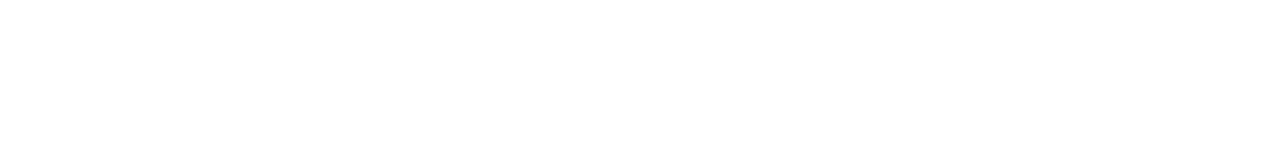
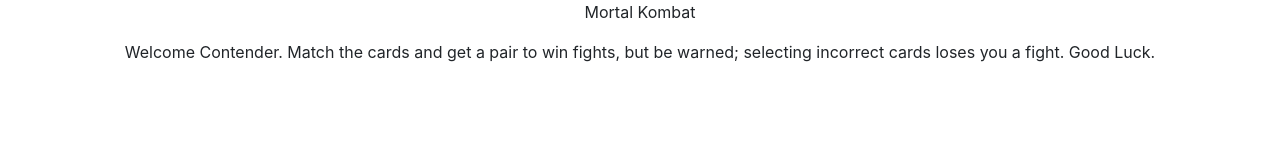
Before and after one commit to Shazaiib47/mortal-kombat-ms2, a plain HTML site: page home.html in a window 1280 px wide. Drawn offline with nearby package versions, Linux system fonts and the light colour scheme; a web font is replaced by a local one.

Commit message:
Added a section that displays the rule of the game

```diff
--- a/home.html
+++ b/home.html
@@ -4,8 +4,22 @@
     <meta charset="UTF-8">
     <meta name="viewport" content="width=device-width, initial-scale=1.0">
     <script src="https://code.jquery.com/jquery-3.5.1.js" integrity="sha256-QWo7LDvxbWT2tbbQ97B53yJnYU3WhH/C8ycbRAkjPDc=" crossorigin="anonymous"></script>
+    <link rel="stylesheet" href="https://stackpath.bootstrapcdn.com/bootstrap/4.5.2/css/bootstrap.min.css" integrity="sha384-JcKb8q3iqJ61gNV9KGb8thSsNjpSL0n8PARn9HuZOnIxN0hoP+VmmDGMN5t9UJ0Z" crossorigin="anonymous">
     <script src="assets/js/game.js" async></script>
     <link rel="stylesheet" href="assets/css/style.css" type="text/css"/>
     <title>Mortal Kombat</title>
 </head>
+
+<section class="container  open text-center mx-auto">
+    <div><p class="mainTag px-auto">Mortal Kombat</p></div>
+    <div class="">
+        <p class="welcome">
+            Welcome Contender. Match the cards and get a pair to win fights, but be warned; selecting
+            incorrect cards loses you a fight. Good Luck.
+        </p>
+    </div>
+    <div>
+
+    </div>
+</section>
 </html>
```
